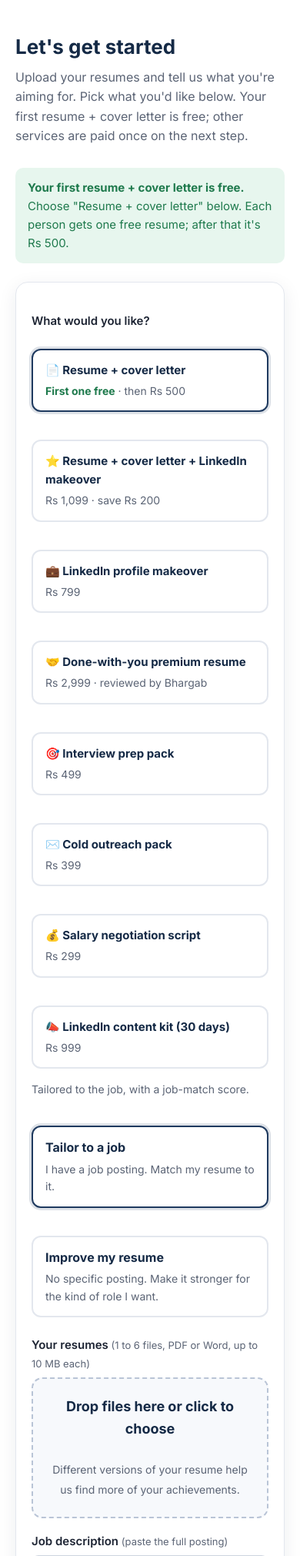
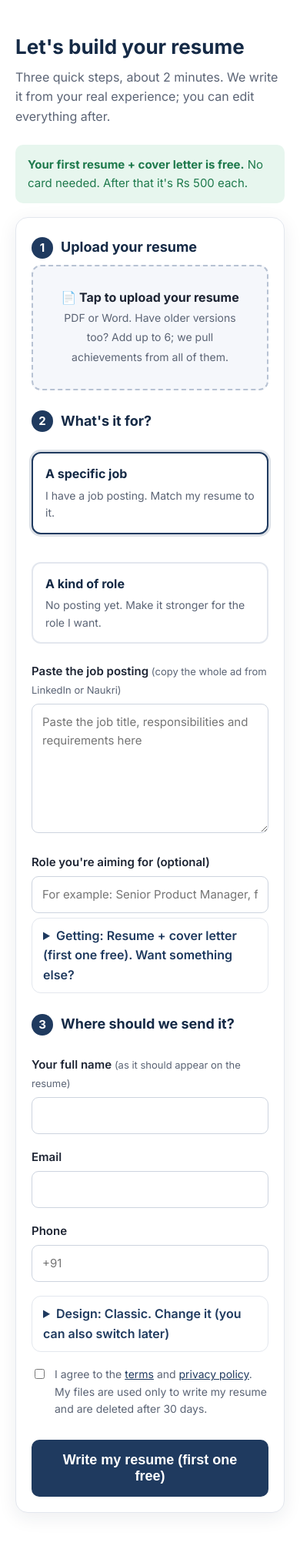
Before and after one commit to bd2409/resume-studio, a FastAPI app: page /build in a window 390 px wide. Shown: the part 65-2086 px from the top of the page at 77% size. Run offline with FastAPI, Linux system fonts and the light colour scheme; some libraries are stand-ins or nearby versions.

Commit message:
Make the resume builder quicker on phones and skip the payment page for the free resume
- Build page: 3 numbered steps (upload, what it's for, where to send), upload first
- Other paid services folded behind "Want something else?" so the free resume isn't buried under 8 price cards
- Button says "Write my resume (first one free)" instead of "Continue to payment"
- First free resume starts writing straight away, no "Almost there" payment page
- Design picker folded (Classic by default, switchable later), shorter job box
- Resume check results: next step with "Rewrite it for me, first one free" near the top, WhatsApp share link
- Fix: resume check file input was display:none, so a missing file blocked submit with no message

Co-Authored-By: Claude Opus 5.5 <noreply@anthropic.com>
Claude-Session: https://claude.ai/code/session_013DnVS9doDGdK3pjMc6SH4R

```diff
--- a/app/main.py
+++ b/app/main.py
@@ -538,6 +538,7 @@ async def build_submit(
     template: str = Form(render.DEFAULT_TEMPLATE),
     offer_details: str = Form(""),
     resumes: list[UploadFile] = File(...),
+    background: BackgroundTasks = None,
 ):
     if template not in render.TEMPLATES:
         template = render.DEFAULT_TEMPLATE
@@ -579,6 +580,9 @@ async def build_submit(
     db.update(order["id"], files_json=json.dumps(store_uploads(order["id"], saved)), template=template,
               target_role=target_role.strip()[:120], product=product, extra_json=json.dumps(extra),
               user_email=current_user_email(request), device_id=device)
+    if free_trial_state(request, db.get_by_id(order["id"])) == "eligible":
+        # Their first resume is free: skip the "Almost there" payment page and start writing straight away.
+        return remember_device(free_trial(order["token"], request, background), device)
     return remember_device(RedirectResponse(f"/order/{order['token']}", status_code=303), device)
 
 
--- a/app/static/style.css
+++ b/app/static/style.css
@@ -374,12 +374,21 @@ table.compare td:nth-child(2) { background: #f1f8f4; }
 .free-strip li::before { content: "✓ "; }
 .free-from { display: flex; align-items: center; gap: 10px; margin: 14px 0 0; color: var(--muted); font-size: 14px; }
 .free-from img { width: 36px; height: 36px; border-radius: 50%; object-fit: cover; }
-.drop { display: block; border: 2px dashed #b9c4d6; border-radius: 14px; padding: 22px 16px; text-align: center;
+.upload-one { display: block; position: relative; border: 2px dashed #b9c4d6; border-radius: 14px; padding: 22px 16px; text-align: center;
   background: #f7f9fc; cursor: pointer; margin-top: 6px; }
-.drop strong { display: block; color: var(--navy-dark); font-size: 18px; }
-.drop span { color: var(--muted); font-size: 14px; }
-.drop.has-file { border-color: var(--ok); background: #eef8f2; }
-.drop input[type=file] { position: absolute; width: 1px; height: 1px; opacity: 0; }
+.upload-one strong { display: block; color: var(--navy-dark); font-size: 18px; }
+.upload-one span { color: var(--muted); font-size: 14px; }
+.upload-one.has-file { border-color: var(--ok); background: #eef8f2; }
+/* Kept focusable (not display:none) so the browser can point at it when the file is missing. */
+.upload-one input[type=file] { position: absolute; left: 50%; bottom: 8px; width: 1px; height: 1px; opacity: 0; }
+.step-h { display: flex; align-items: center; gap: 10px; margin: 26px 0 8px; color: var(--navy-dark); font-size: 18px; }
+.step-h:first-of-type { margin-top: 4px; }
+.step-h b { display: inline-grid; place-items: center; width: 28px; height: 28px; border-radius: 50%; background: var(--navy); color: #fff; font-size: 15px; flex: 0 0 28px; }
+details.more { margin: 6px 0 14px; border: 1px solid var(--line); border-radius: 12px; padding: 10px 14px; background: #fff; }
+details.more > summary { cursor: pointer; color: var(--navy); font-weight: 600; }
+details.more[open] > summary { margin-bottom: 12px; }
+.next-cta { display: flex; gap: 10px; flex-wrap: wrap; margin: 14px 0 0; }
+.next-cta .btn { flex: 1 1 200px; text-align: center; }
 .fine { font-size: 13px; color: var(--muted); margin: 12px 0 0; }
 .email-copy { display: flex; gap: 8px; flex-wrap: wrap; margin-top: 10px; }
 .email-copy input { flex: 1 1 200px; margin: 0; }
--- a/app/templates/build.html
+++ b/app/templates/build.html
@@ -3,77 +3,84 @@
 {% block content %}
 <div class="wrap narrow">
   <div class="page-head">
-    <h1>Let's get started</h1>
-    <p>Upload your resumes and tell us what you're aiming for. Pick what you'd like below.{% if cfg.FREE_TRIAL %} Your first resume + cover letter is free; other services are paid once on the next step.{% else %} You pay once on the next step.{% endif %}</p>
+    <h1>Let's build your resume</h1>
+    <p>Three quick steps, about 2 minutes. We write it from your real experience; you can edit everything after.</p>
   </div>
-  {% if cfg.FREE_TRIAL %}<div class="alert ok" style="margin-top:18px"><strong>Your first resume + cover letter is free.</strong> Choose "Resume + cover letter" below. Each person gets one free resume; after that it's Rs {{ cfg.PRICE_RUPEES }}.</div>{% endif %}
-  <form class="form-card" method="post" action="/build" enctype="multipart/form-data" id="build-form" style="margin:24px 0 60px">
+  {% if cfg.FREE_TRIAL %}<div class="alert ok" style="margin-top:14px"><strong>Your first resume + cover letter is free.</strong> No card needed. After that it's Rs {{ cfg.PRICE_RUPEES }} each.</div>{% endif %}
+  <form class="form-card" method="post" action="/build" enctype="multipart/form-data" id="build-form" style="margin:18px 0 60px">
     {% if error %}<div class="alert err">{{ error }}</div>{% endif %}
     {% set product = form.product or request.query_params.get('product') or 'resume' %}
     {% if product not in cfg.CAREER_PRODUCTS %}{% set product = 'resume' %}{% endif %}
-    <label>What would you like?</label>
-    <div class="mode-pick prod-pick">
-      {% for key in cfg.CAREER_PRODUCTS %}{% set pr = cfg.PRODUCTS[key] %}
-      <label class="mode{% if product == key %} on{% endif %}" data-resume="{{ 1 if pr.resume else 0 }}"><input type="radio" name="product" value="{{ key }}" {% if product == key %}checked{% endif %}>
-        <strong>{{ pr.icon }} {{ pr.label }}</strong><span>{% if key == 'resume' and cfg.FREE_TRIAL %}<b style="color:var(--ok)">First one free</b> · then Rs {{ '{:,}'.format(pr.price) }}{% else %}Rs {{ '{:,}'.format(pr.price) }}{% endif %}{% if key == 'bundle' %} · save Rs {{ '{:,}'.format(cfg.PRICE_RUPEES + cfg.PRICE_LINKEDIN - cfg.PRICE_BUNDLE) }}{% elif key == 'premium' %} · reviewed by {{ cfg.OWNER_NAME }}{% endif %}</span></label>
-      {% endfor %}
+
+    <h2 class="step-h"><b>1</b> Upload your resume</h2>
+    <div class="drop" id="drop">
+      <input type="file" id="resumes" name="resumes" multiple accept=".pdf,.doc,.docx,.rtf,.odt,.txt">
+      <strong>📄 Tap to upload your resume</strong><br>
+      <span style="color:var(--muted);font-size:14px">PDF or Word. Have older versions too? Add up to {{ cfg.MAX_RESUMES }}; we pull achievements from all of them.</span>
     </div>
-    <p class="prod-blurb" id="prod-blurb"></p>
+    <ul class="file-list" id="file-list"></ul>
+
+    <h2 class="step-h"><b>2</b> What's it for?</h2>
     {% set mode = form.mode or request.query_params.get('mode') or 'tailor' %}
     <div class="mode-pick">
       <label class="mode{% if mode != 'improve' %} on{% endif %}"><input type="radio" name="mode" value="tailor" {% if mode != 'improve' %}checked{% endif %}>
-        <strong>Tailor to a job</strong><span>I have a job posting. Match my resume to it.</span></label>
+        <strong>A specific job</strong><span>I have a job posting. Match my resume to it.</span></label>
       <label class="mode{% if mode == 'improve' %} on{% endif %}"><input type="radio" name="mode" value="improve" {% if mode == 'improve' %}checked{% endif %}>
-        <strong>Improve my resume</strong><span>No specific posting. Make it stronger for the kind of role I want.</span></label>
+        <strong>A kind of role</strong><span>No posting yet. Make it stronger for the role I want.</span></label>
     </div>
-
-    <label>Your resumes <span class="hint">(1 to {{ cfg.MAX_RESUMES }} files, PDF or Word, up to {{ cfg.MAX_FILE_MB }} MB each)</span></label>
-    <div class="drop" id="drop">
-      <input type="file" id="resumes" name="resumes" multiple accept=".pdf,.doc,.docx,.rtf,.odt,.txt">
-      <strong>Drop files here or click to choose</strong><br>
-      <span style="color:var(--muted);font-size:14px">Different versions of your resume help us find more of your achievements.</span>
-    </div>
-    <ul class="file-list" id="file-list"></ul>
-
     <div id="jd-block">
-      <label for="job_description">Job description <span class="hint">(paste the full posting)</span></label>
-      <textarea id="job_description" name="job_description" rows="10" placeholder="Paste the job title, responsibilities and requirements here">{{ form.job_description or '' }}</textarea>
-    </div>
-    <div id="offer-block">
-      <label for="offer_details">About your offer <span class="hint">(company, role, the offer, your current pay, any other offers or interviews)</span></label>
-      <textarea id="offer_details" name="offer_details" rows="5" placeholder="For example: Offer from ABC Fintech for Senior PM, Rs 32 LPA fixed + Rs 4 LPA variable. Current CTC Rs 26 LPA. Also in final round at XYZ. Notice period 60 days.">{{ form.offer_details or '' }}</textarea>
+      <label for="job_description">Paste the job posting <span class="hint">(copy the whole ad from LinkedIn or Naukri)</span></label>
+      <textarea id="job_description" name="job_description" rows="6" placeholder="Paste the job title, responsibilities and requirements here">{{ form.job_description or '' }}</textarea>
     </div>
     <div id="role-block">
       <label for="target_role">Role you're aiming for</label>
       <input type="text" id="target_role" name="target_role" maxlength="120" value="{{ form.target_role or '' }}" placeholder="For example: Senior Product Manager, fintech">
     </div>
 
+    <details class="more"{% if product != 'resume' %} open{% endif %}>
+      <summary>{% if product == 'resume' %}Getting: Resume + cover letter{% if cfg.FREE_TRIAL %} (first one free){% endif %}. Want something else?{% else %}What you're getting{% endif %}</summary>
+      <div class="mode-pick prod-pick">
+        {% for key in cfg.CAREER_PRODUCTS %}{% set pr = cfg.PRODUCTS[key] %}
+        <label class="mode{% if product == key %} on{% endif %}" data-resume="{{ 1 if pr.resume else 0 }}"><input type="radio" name="product" value="{{ key }}" {% if product == key %}checked{% endif %}>
+          <strong>{{ pr.icon }} {{ pr.label }}</strong><span>{% if key == 'resume' and cfg.FREE_TRIAL %}<b style="color:var(--ok)">First one free</b> · then Rs {{ '{:,}'.format(pr.price) }}{% else %}Rs {{ '{:,}'.format(pr.price) }}{% endif %}{% if key == 'bundle' %} · save Rs {{ '{:,}'.format(cfg.PRICE_RUPEES + cfg.PRICE_LINKEDIN - cfg.PRICE_BUNDLE) }}{% elif key == 'premium' %} · reviewed by {{ cfg.OWNER_NAME }}{% endif %}</span></label>
+        {% endfor %}
+      </div>
+      <p class="prod-blurb" id="prod-blurb"></p>
+    </details>
+    <div id="offer-block">
+      <label for="offer_details">About your offer <span class="hint">(company, role, the offer, your current pay, any other offers or interviews)</span></label>
+      <textarea id="offer_details" name="offer_details" rows="5" placeholder="For example: Offer from ABC Fintech for Senior PM, Rs 32 LPA fixed + Rs 4 LPA variable. Current CTC Rs 26 LPA. Also in final round at XYZ. Notice period 60 days.">{{ form.offer_details or '' }}</textarea>
+    </div>
+
+    <h2 class="step-h"><b>3</b> Where should we send it?</h2>
     <div class="row3">
       <div>
-        <label for="customer_name">Your full name</label>
-        <input type="text" id="customer_name" name="customer_name" required value="{{ form.customer_name or '' }}">
+        <label for="customer_name">Your full name <span class="hint">(as it should appear on the resume)</span></label>
+        <input type="text" id="customer_name" name="customer_name" required autocomplete="name" value="{{ form.customer_name or '' }}">
       </div>
       <div>
         <label for="email">Email</label>
-        <input type="email" id="email" name="email" required value="{{ form.email or '' }}">
+        <input type="email" id="email" name="email" required autocomplete="email" inputmode="email" value="{{ form.email or '' }}">
       </div>
       <div>
         <label for="phone">Phone</label>
-        <input type="tel" id="phone" name="phone" required value="{{ form.phone or '' }}" placeholder="+91">
+        <input type="tel" id="phone" name="phone" required autocomplete="tel" inputmode="tel" value="{{ form.phone or '' }}" placeholder="+91">
       </div>
     </div>
 
     <div id="design-block">
-    <label style="margin-top:22px">Choose a design <span class="hint">(you can switch later for free)</span></label>
-    {% with selected = form.template or (request.query_params.get('template') if request.query_params.get('template') in resume_templates else 'classic'), autosubmit = False %}{% include "_template_picker.html" %}{% endwith %}
+    <details class="more" style="margin-top:18px">
+      <summary>Design: Classic. Change it (you can also switch later)</summary>
+      {% with selected = form.template or (request.query_params.get('template') if request.query_params.get('template') in resume_templates else 'classic'), autosubmit = False %}{% include "_template_picker.html" %}{% endwith %}
+    </details>
     </div>
 
-    <label class="check" style="margin-top:22px">
+    <label class="check" style="margin-top:18px">
       <input type="checkbox" name="consent" value="yes" required>
-      <span>I agree to the <a href="/terms" target="_blank">terms</a> and <a href="/privacy" target="_blank">privacy policy</a>, and consent to my files being processed to create my resume. They are deleted after {{ cfg.RETENTION_DAYS }} days.</span>
+      <span>I agree to the <a href="/terms" target="_blank">terms</a> and <a href="/privacy" target="_blank">privacy policy</a>. My files are used only to write my resume and are deleted after {{ cfg.RETENTION_DAYS }} days.</span>
     </label>
 
-    <button class="btn big" type="submit" id="submit" style="width:100%;margin-top:24px">Continue to payment</button>
+    <button class="btn big" type="submit" id="submit" style="width:100%;margin-top:22px">Continue</button>
   </form>
 </div>
 {% endblock %}
@@ -88,6 +95,7 @@ const BLURBS = {};
     const improve = document.querySelector('input[name=mode]:checked').value === 'improve';
     document.getElementById('jd-block').style.display = improve ? 'none' : '';
     document.getElementById('job_description').required = !improve;
+    document.getElementById('role-block').querySelector('label').textContent = improve ? "Role you're aiming for" : "Role you're aiming for (optional)";
     document.getElementById('target_role').required = improve;
     document.querySelectorAll('.mode').forEach(l => l.classList.toggle('on', l.querySelector('input').checked));
     const picked = document.querySelector('input[name=product]:checked');
@@ -96,9 +104,14 @@ const BLURBS = {};
     document.getElementById('offer-block').style.display = product === 'salary' ? '' : 'none';
     document.getElementById('offer_details').required = product === 'salary';
     document.getElementById('prod-blurb').textContent = BLURBS[product] || '';
-    document.getElementById('submit').textContent = 'Continue to payment';
+    document.getElementById('submit').textContent = (product === 'resume' && {{ 'true' if cfg.FREE_TRIAL else 'false' }})
+      ? 'Write my resume (first one free)' : 'Continue to payment';
   }
   modes.forEach(m => m.addEventListener('change', syncMode));
+  document.querySelectorAll('input[name=template]').forEach(t => t.addEventListener('change', () => {
+    const sum = document.querySelector('#design-block summary');
+    sum.textContent = 'Design: ' + t.parentElement.querySelector('span').textContent + '. Change it (you can also switch later)';
+  }));
   document.querySelectorAll('input[name=product]').forEach(m => m.addEventListener('change', syncMode));
   syncMode();
 })();
```
Also changed, not shown: app/templates/resume_check.html (+12 -3 lines), 5 other files.
